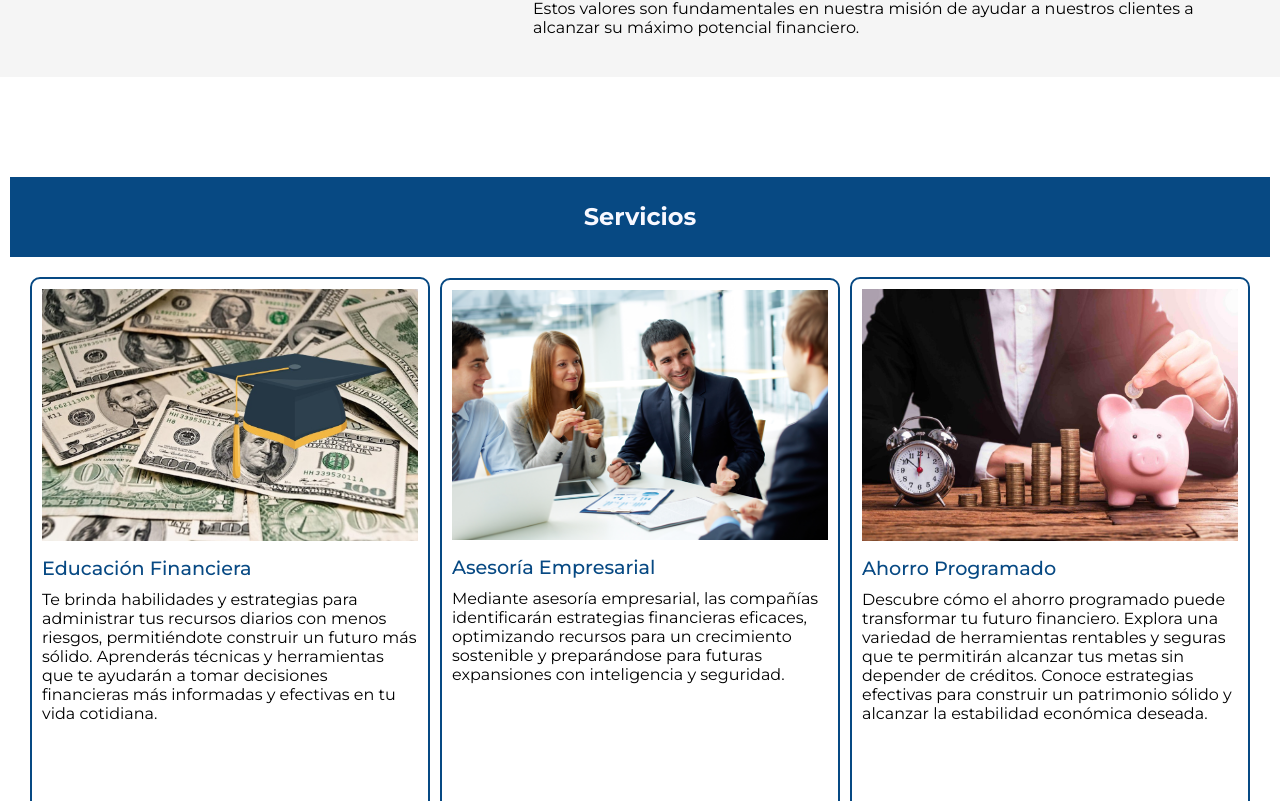
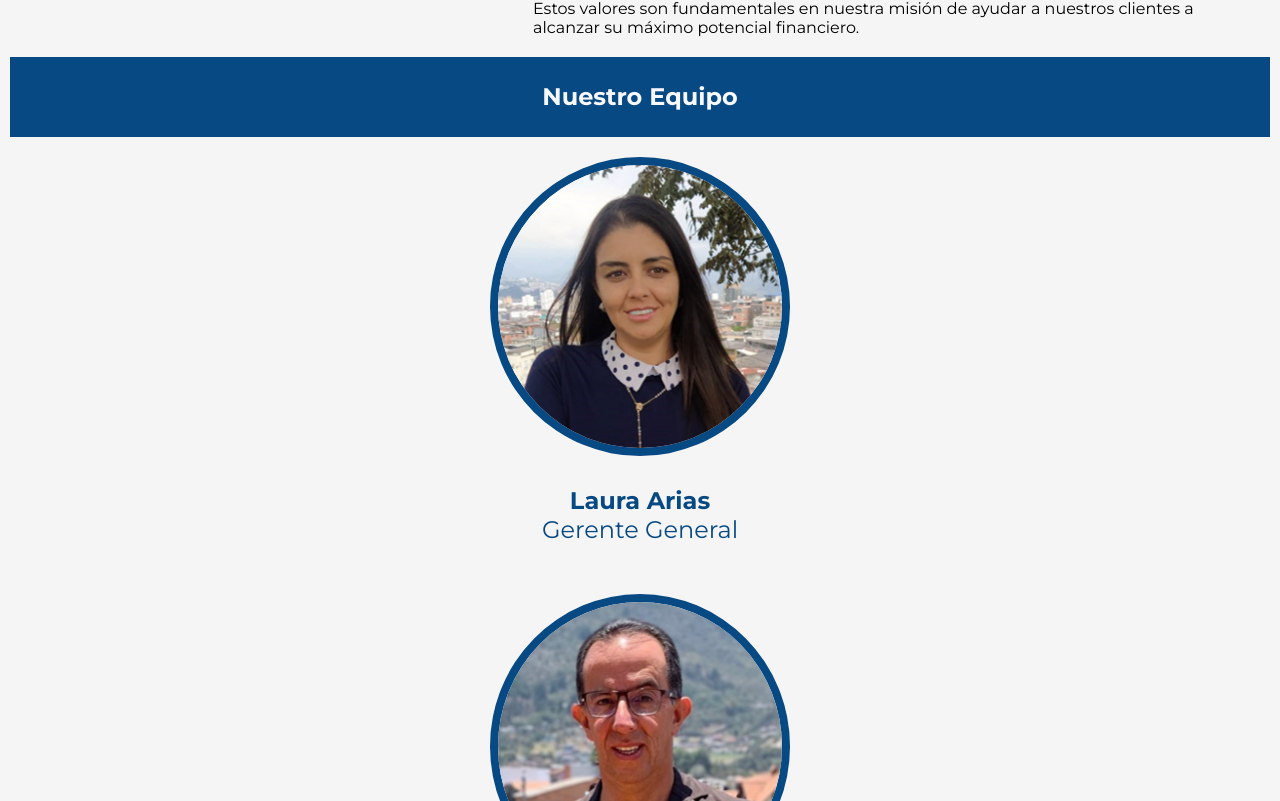
Before and after one commit to LedicaDev/lagsi, a React (Vite) app: page / in a window 1280 px wide. Shown: the part 3879-4680 px from the top of the page. Built offline with nearby package versions, Linux system fonts and the light colour scheme.

Commit message:
Actualización repositorio

```diff
--- /dev/null
+++ b/src/assets/css/equipo.css
@@ -0,0 +1,50 @@
+.team-title {
+    display: flex;
+    justify-content: center;
+    align-items: center;
+    height: 80px;
+    background: #074983;
+}
+
+.team-title span {
+    color: ghostwhite;
+    font-size: 1.5rem;
+    font-weight: bold;
+}
+
+.teams-content {
+    margin: auto;
+    width: 50%;
+    padding: 20px;
+    display: grid;
+    grid-template-columns: repeat(auto-fit, minmax(300px, 1fr));
+    grid-gap: 10px;
+    align-items: center;
+    gap: 50px;
+}
+
+.team-item {
+    margin: auto;
+    display: flex;
+    align-items: center;
+    justify-content: center;
+    flex-direction: column;
+    width: 300px;
+
+}
+
+.team-item img {
+    width: 300px;
+    border: 8px solid #074983;
+    border-radius: 50%;
+    margin-bottom: 30px;
+}
+
+.team-item h2 {
+    color: #074983;
+}
+
+.team-item span {
+    color: #074983;
+    font-size: 1.5rem;
+}
--- /dev/null
+++ b/src/components/Equipo.jsx
@@ -0,0 +1,29 @@
+import "../assets/css/equipo.css";
+import ImageTeam1 from "../../public/asesor1.png";
+import ImageTeam2 from "../../public/asesor2.png";
+
+const Equipo = () => {
+  return (
+    <>
+      <article>
+        <div className="team-title">
+          <span>Nuestro Equipo</span>
+        </div>
+        <div className="teams-content">
+          <div className="team-item">
+            <img src={ImageTeam1} alt="" />
+            <h2 className="team-name">Laura Arias</h2>
+            <span>Gerente General</span>
+          </div>
+          <div className="team-item">
+            <img src={ImageTeam2} alt="" />
+            <h2 className="team-name">Lauro Arias</h2>
+            <span>Asesor Financiero</span>
+          </div>
+        </div>
+      </article>
+    </>
+  );
+};
+
+export default Equipo;
--- a/src/components/Nosotros.jsx
+++ b/src/components/Nosotros.jsx
@@ -1,4 +1,5 @@
 import "../assets/css/nosotros.css";
+import Equipo from "./Equipo";
 
 const Nosotros = () => {
   return (
@@ -167,6 +168,7 @@ const Nosotros = () => {
             </div>
           </div>
         </div>
+        <Equipo />
       </div>
     </>
   );
```
Also changed, not shown: public/asesor1.png (added), public/asesor2.png (added).
